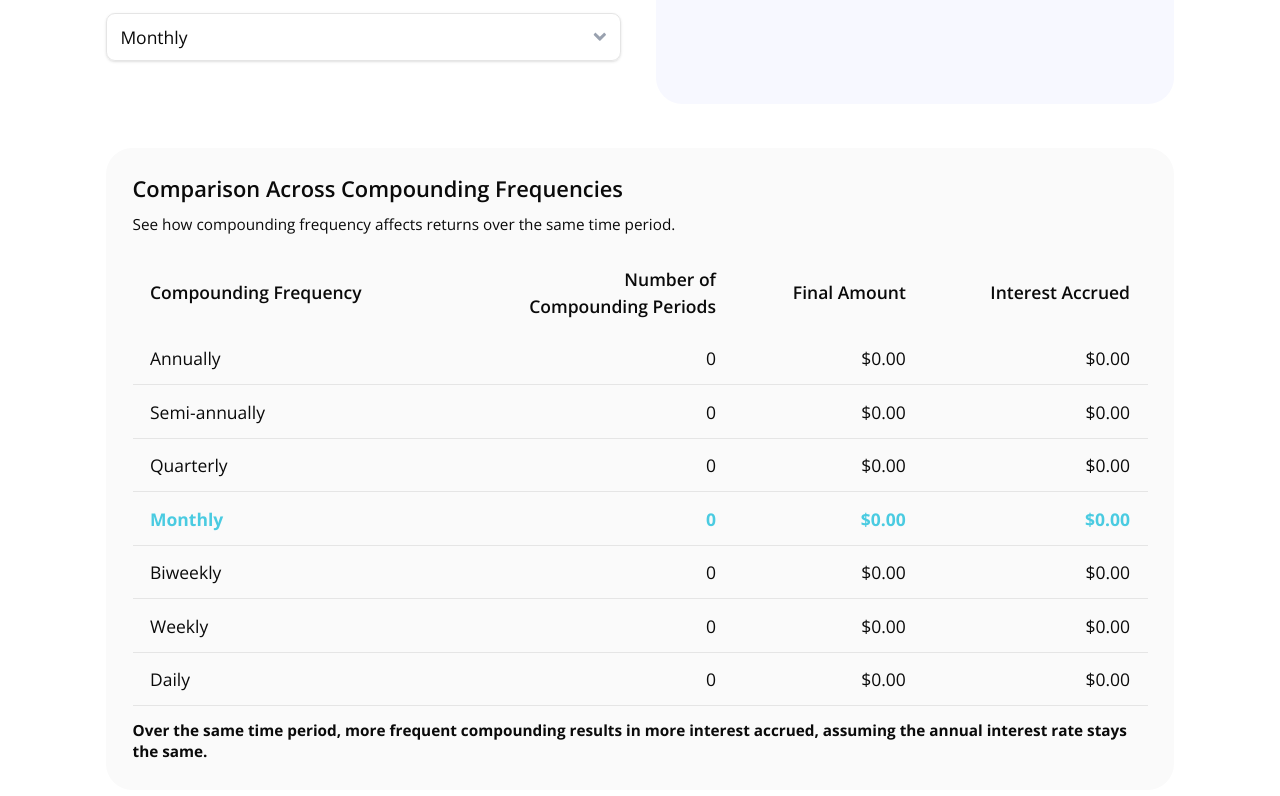
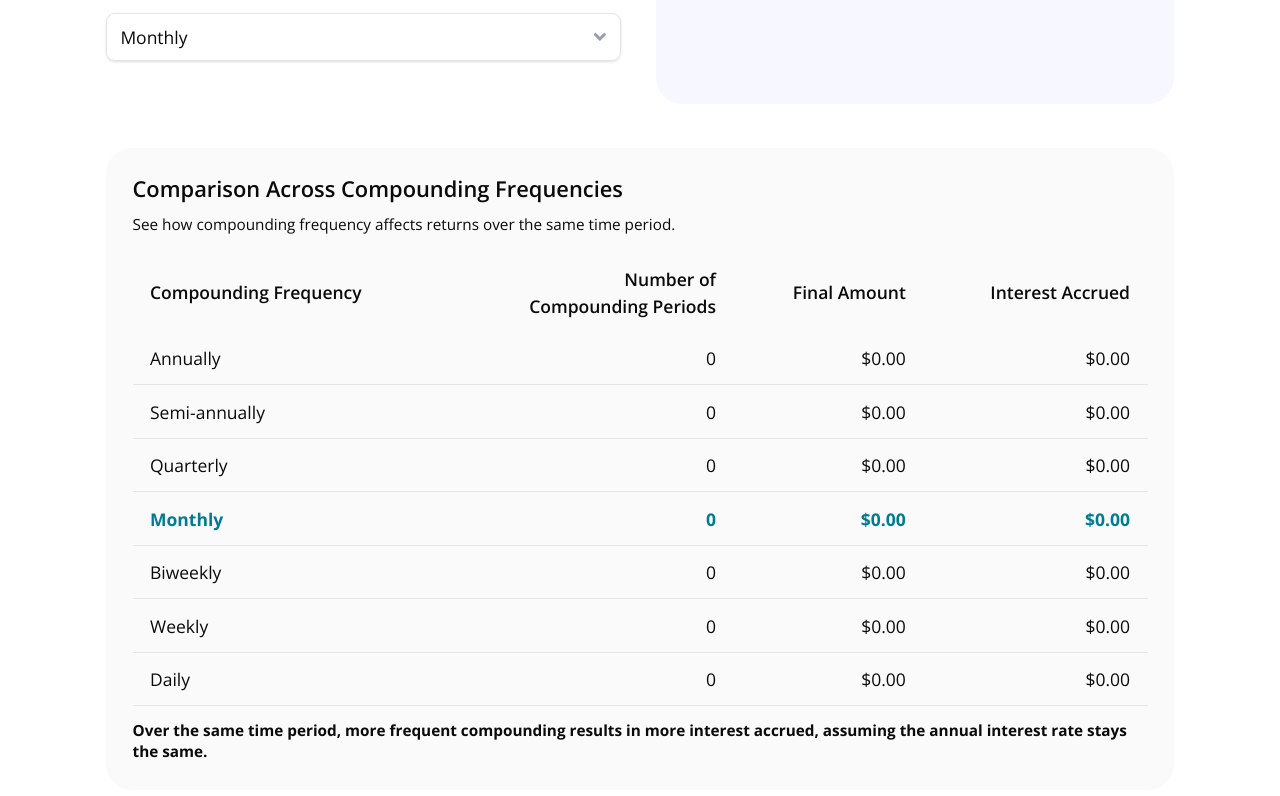
Before and after one commit to SU-SWS/ifdm_learning_apps, a Next.js app: page /interactives/compounding-frequency-calculator in a window 1280 px wide. Shown: the part 429-1225 px from the top of the page. Built offline with nearby package versions, Linux system fonts and the light colour scheme.

Commit message:
feedback fixup

```diff
--- a/app/interactives/compounding-frequency-calculator/page.tsx
+++ b/app/interactives/compounding-frequency-calculator/page.tsx
@@ -232,7 +232,6 @@ export default function CompoundInterestCalculator() {
                       setPeriods("0" + periods);
                     }
                   }}
-                  aria-describedby="periods-info"
                   className="block w-full rounded-md shadow-sm py-2 px-3 border pr-10 [appearance:textfield] [&::-webkit-outer-spin-button]:appearance-none [&::-webkit-inner-spin-button]:appearance-none"
                   min="0"
                 />
@@ -260,7 +259,6 @@ export default function CompoundInterestCalculator() {
                   onChange={(e) =>
                     setSelectedCompounding(e.target.value as CompoundingPeriod)
                   }
-                  aria-describedby="compounding-frequency-info"
                   className="border-1 w-full rounded-md shadow-sm py-2 px-3 appearance-none"
                 >
                   {compoundingOptions.map((option) => (
--- a/app/ui/globals.css
+++ b/app/ui/globals.css
@@ -119,7 +119,7 @@
   --foreground: oklch(0.145 0 0);
   --button-green:  rgba(30, 113, 102, 1);
   --button-berry: rgba(151, 24, 87, 1);
-  --color-teal: rgba(74, 203, 225, 1);
+  --color-teal: rgba(0, 124, 146, 1);
   --color-symbols: #616877;
   --color-inline-error: #8C1515;
 }
@@ -174,6 +174,7 @@
   --additional-background: rgb(52, 51, 51);
   --button-green:  rgba(30, 113, 102, 1);
   --button-berry: rgba(151, 24, 87, 1);
+  --color-teal: rgba(74, 203, 225, 1);
   --color-symbols: oklch(0.985 0 0);
   --color-inline-error: #F4795B;
 }
```
